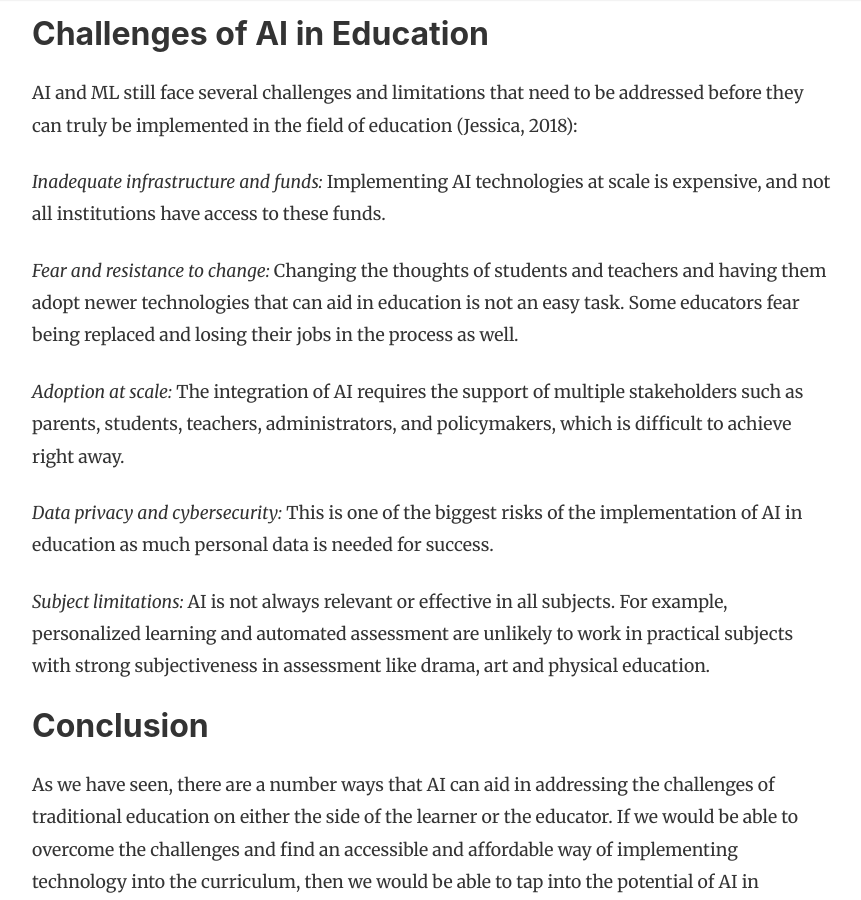
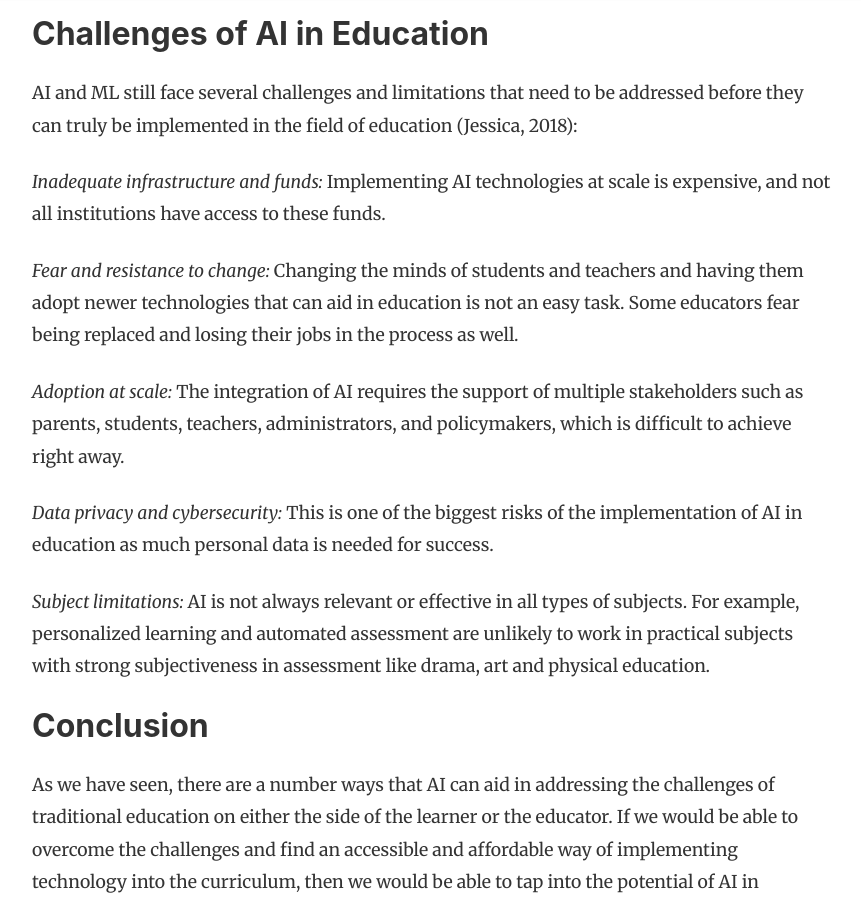
Before and after one commit to mclag/mms142-groupg-2020, a Jekyll site: the page built from _posts/2020-12-06-ai_education.md, in a window 1280 px wide and 900 px high, scrolled down 2670 px. Shown: the whole window, without its empty margins (68-929 px from the left). Built offline with Jekyll 4.4.1, drawn with Linux system fonts in a browser that asks for light colours; nearby versions of some CDN libraries; comment, search, counter and statistics services are not loaded.

Commit message:
Update 2020-12-06-ai_education.md

```diff
--- a/_posts/2020-12-06-ai_education.md
+++ b/_posts/2020-12-06-ai_education.md
@@ -37,13 +37,13 @@ AI and ML still face several challenges and limitations that need to be addresse
 
 <i>Inadequate infrastructure and funds:</i> Implementing AI technologies at scale is expensive, and not all institutions have access to these funds.
 
-<i>Fear and resistance to change:</i> Changing the thoughts of students and teachers and having them adopt newer technologies that can aid in education is not an easy task. Some educators fear being replaced and losing their jobs in the process as well.
+<i>Fear and resistance to change:</i> Changing the minds of students and teachers and having them adopt newer technologies that can aid in education is not an easy task. Some educators fear being replaced and losing their jobs in the process as well.
 
 <i>Adoption at scale:</i> The integration of AI requires the support of multiple stakeholders such as parents, students, teachers, administrators, and policymakers, which is difficult to achieve right away.
 
 <i>Data privacy and cybersecurity:</i> This is one of the biggest risks of the implementation of AI in education as much personal data is needed for success.
 
-<i>Subject limitations:</i> AI is not always relevant or effective in all subjects. For example, personalized learning and automated assessment are unlikely to work in practical subjects with strong subjectiveness in assessment like drama, art and physical education.
+<i>Subject limitations:</i> AI is not always relevant or effective in all types of subjects. For example, personalized learning and automated assessment are unlikely to work in practical subjects with strong subjectiveness in assessment like drama, art and physical education.
 
 ## Conclusion
 
```
